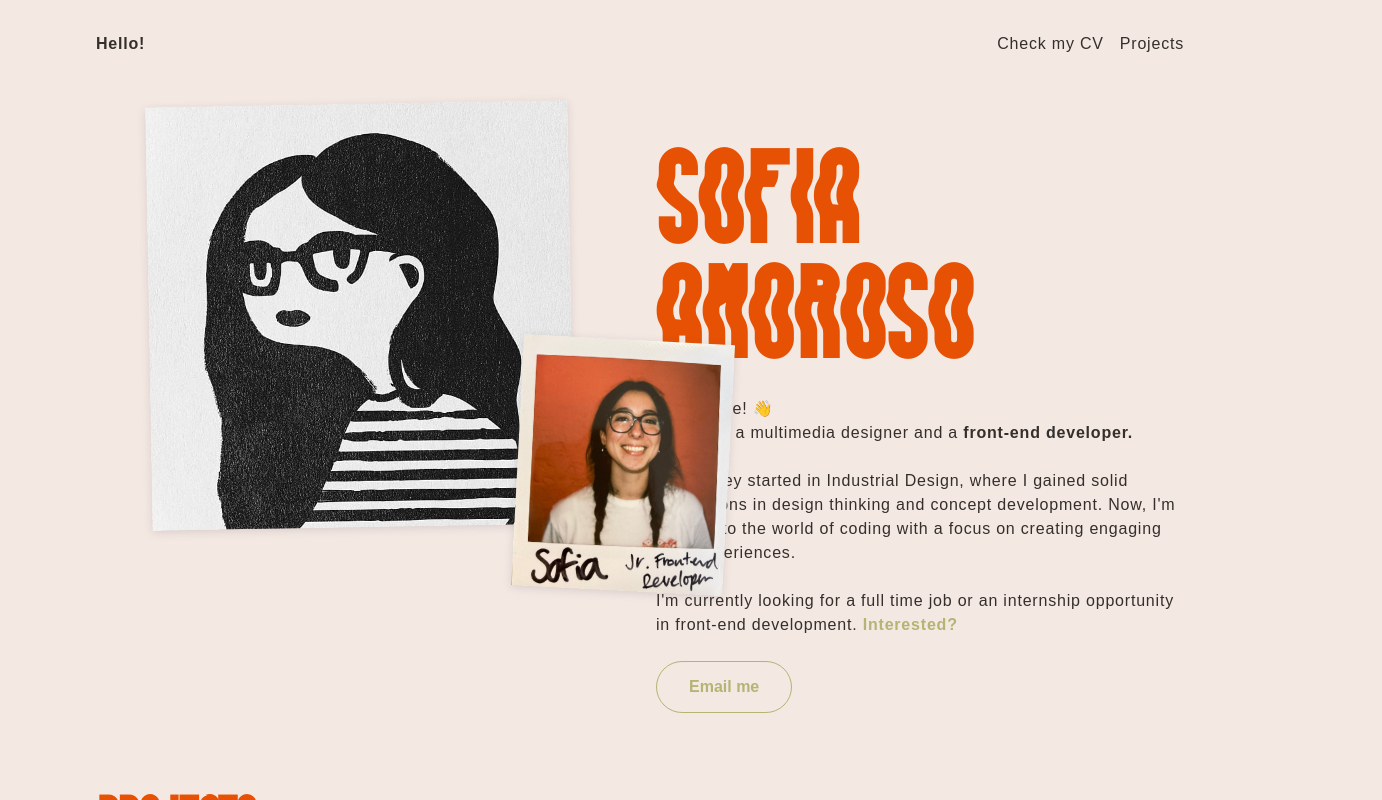
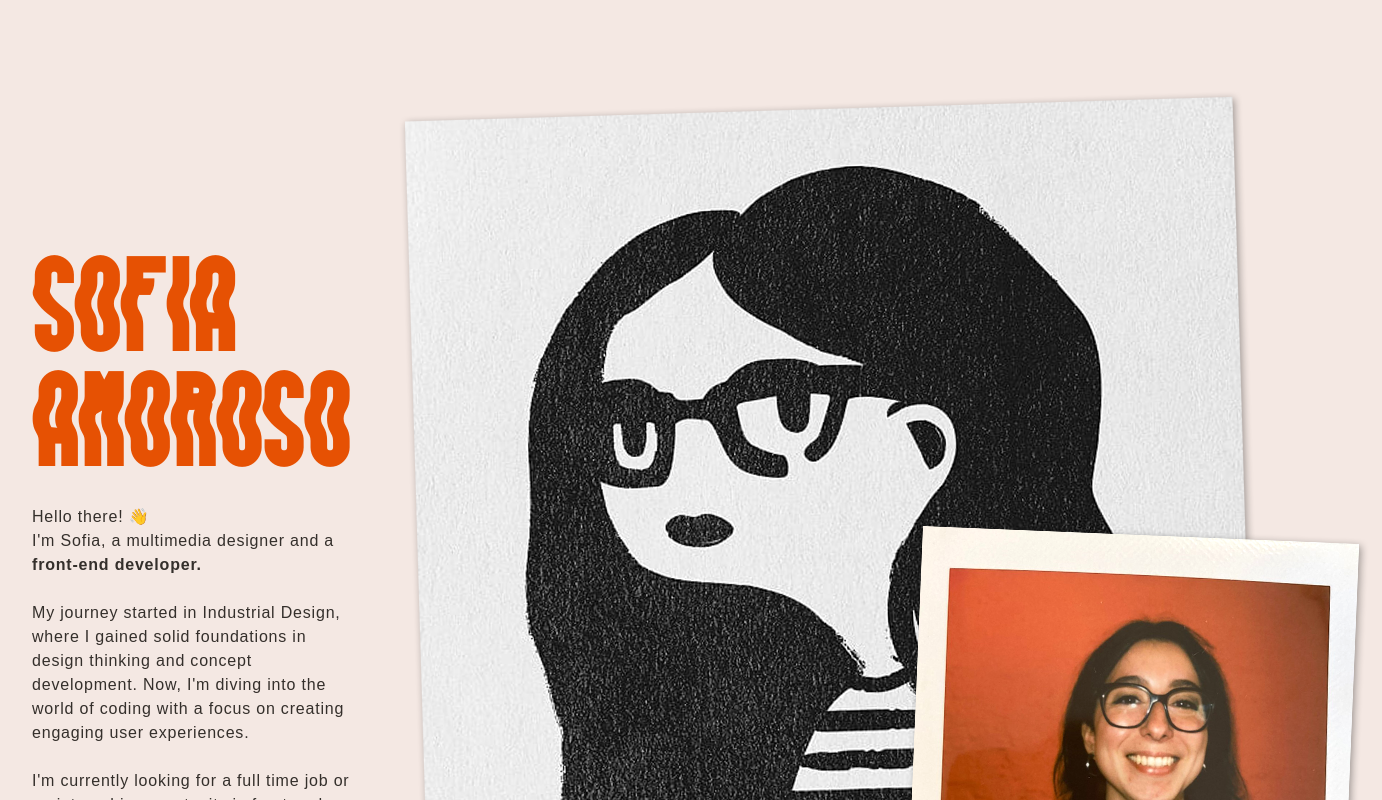
Before and after one commit to rossosofia/sofia-portfolio, a Next.js app: page / in a window 1280 px wide. Shown: the top 800 px of the page, 1382 px wide, since content can reach past the window. Built offline with nearby package versions, Linux system fonts and the light colour scheme.

Commit message:
header changes

```diff
--- a/src/components/Hero.js
+++ b/src/components/Hero.js
@@ -1,32 +1,13 @@
 import profilePic from '/src/assets/doodle.jpg';
 import polaroid from '/src/assets/pola.jpeg';
+import propic from '/src/assets/portfolio-pic.png';
 import Image from 'next/image';
 import styles from './hero.module.css';
 
 const Header = () => {
     return (
       <header className={styles.grid}>
-        <div >
-        <Image
-        className={styles.img}
-        id= "doodle"
-        src={profilePic}
-        alt="My Image"
-        width={200}
-        height={200}
-        />
-        <Image
-        className={styles.img}
-        id= "pola"
-        src={polaroid}
-        alt="My Image"
-        width={200}
-        height={200}
-        />
-
-        </div>
-
-      <div className={styles.container}>
+              <div className={styles.container}>
       <h1>Sofia Amoroso</h1>
       <p>
       Hello there! 👋
@@ -44,6 +25,15 @@ const Header = () => {
       <button className={styles.emailbutton}>Email me</button>
       </p>
       </div>
+        <Image
+        className={styles.img}
+        id= "doodle"
+        src={propic}
+        alt="My Image"
+        width={200}
+        height={200}
+        />
+
       </header>
     );
   };
--- a/src/components/hero.module.css
+++ b/src/components/hero.module.css
@@ -4,6 +4,8 @@
   /* border-bottom: solid 1px var(--color-dark); */
   padding: 3rem 0 0 0;
   gap: 2rem;
+  justify-items: center;
+  align-items: center;
 }
 
 .interested {
@@ -33,15 +35,12 @@
 }
 
 .img {
-  width: 80%;
-  justify-self: center;
-  height: auto;
-  display: block;
-  max-width: 100%;
+  height: 100%;
+  width: auto;
 }
 
 .container {
-  grid-column-start: 2;
+  /* grid-column-start: 2; */
   display: flex;
   flex-direction: column;
   justify-content: center;
--- a/src/pages/index.js
+++ b/src/pages/index.js
@@ -59,7 +59,7 @@ import Footer from '../components/Footer';
 export default function Home() {
   return (
     <>
-    <Navbar></Navbar>
+    {/* <Navbar></Navbar> */}
     <Hero></Hero>
     <main>
     <section id="projects">
--- a/src/styles/globals.css
+++ b/src/styles/globals.css
@@ -21,20 +21,6 @@
 * {
   padding: 0;
   margin: 0;
-}
-
-img {
-  box-shadow: rgba(99, 99, 99, 0.2) 0px 2px 8px 0px;
-}
-
-#doodle {
-  rotate: -1deg;
-}
-
-#pola {
-  rotate: 3deg;
-  transform: translate(120%, -80%);
-  width: 40%;
 }
 
 h1 {
@@ -80,7 +66,7 @@ li {
 
 body {
   background-color: var(--color-light);
-  margin: 2rem 6rem;
+  margin: 2rem 2rem;
   color: var(--color-dark);
 }
 
```
Also changed, not shown: src/assets/portfolio-pic.png (added).
